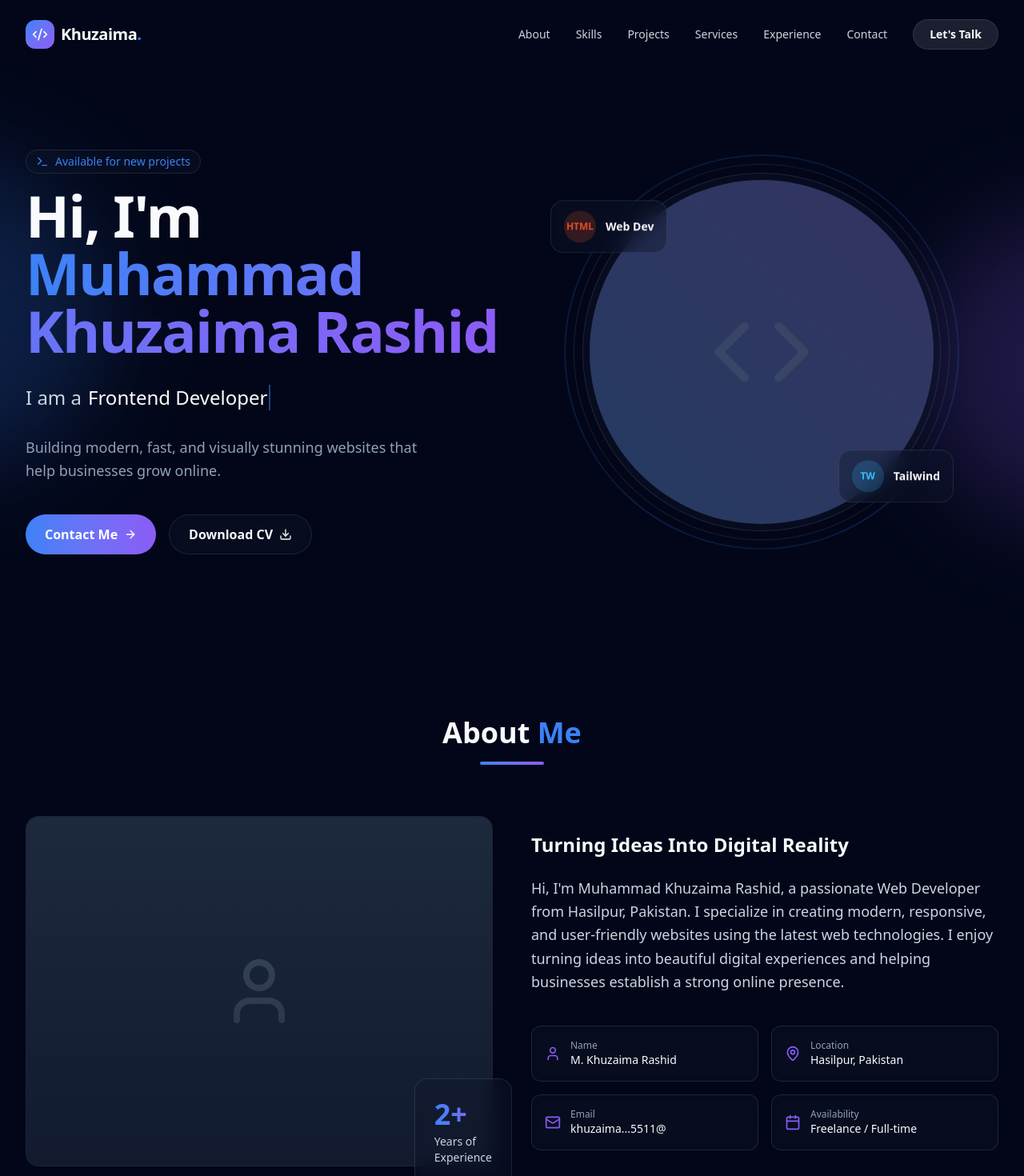
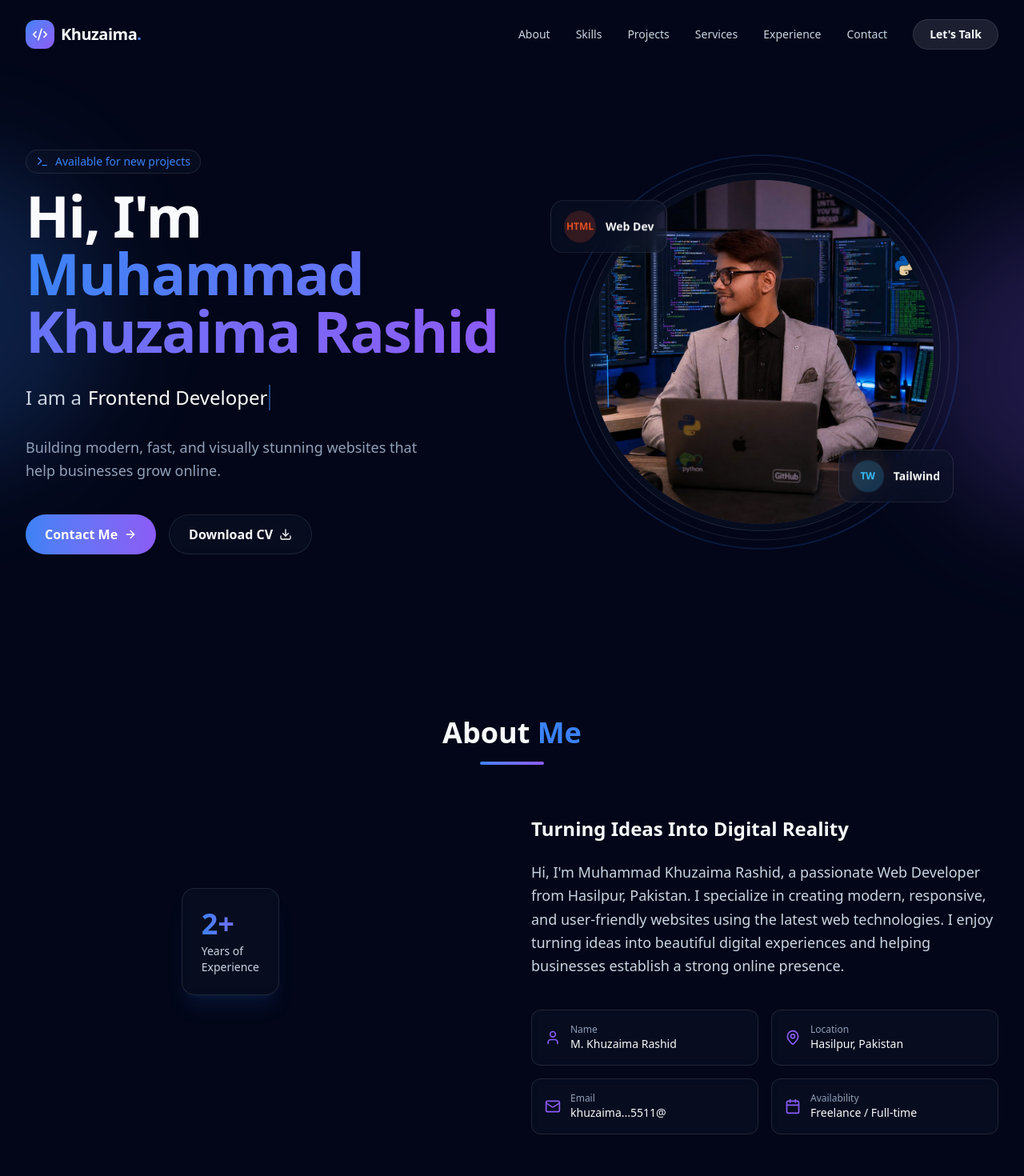
Before and after one commit to pythonkhuzi/khuzaimarashid, a React (Vite) app: page / in a window 1280 px wide. Shown: the top 1470 px of the page at 80% size. Built offline with nearby package versions, Linux system fonts and the light colour scheme.

Commit message:
Updated about section image and SEO fixes

```diff
--- a/index.html
+++ b/index.html
@@ -18,10 +18,9 @@
     <meta property="twitter:card" content="summary_large_image" />
     <meta property="twitter:title" content="Muhammad Khuzaima Rashid | Web Developer" />
     <meta property="twitter:description" content="Building modern, fast, and visually stunning websites that help businesses grow online." />
-
+    <meta name="google-site-verification" content="3wR2fXqx4WFvjeV1122fTxHOtODjMnQwzVpf2VhlCok" />
     <!-- Canonical URL to avoid duplicate content issues -->
     <link rel="canonical" href="https://khuzaimarashid.vercel.app/" />
-    <meta name="google-site-verification" content="3wR2fXqx4WFvjeV1122fTxHOtODjMnQwzVpf2VhlCok" />
   </head>
   <body>
     <div id="root"></div>
--- a/src/components/About.tsx
+++ b/src/components/About.tsx
@@ -22,18 +22,19 @@ export function About() {
             whileInView={{ opacity: 1, x: 0 }}
             viewport={{ once: true }}
             transition={{ duration: 0.6 }}
-            className="relative"
+            className="relative max-w-sm mx-auto md:max-w-none mb-10 md:mb-0"
           >
-            <div className="aspect-[4/3] rounded-2xl glass overflow-hidden relative group">
-              <div className="absolute inset-0 bg-slate-800 flex items-center justify-center transition-transform duration-500 group-hover:scale-105">
-                <User className="w-24 h-24 text-slate-600" />
+            <div className="aspect-square md:aspect-[4/3] lg:aspect-square rounded-2xl glass overflow-hidden relative group">
+              <div className="absolute inset-0 bg-slate-800 flex items-center justify-center transition-transform duration-700 group-hover:scale-105">
+                <img src="/profile.jpg" alt="Muhammad Khuzaima Rashid" className="w-full h-full object-cover" />
               </div>
-              <div className="absolute inset-0 bg-gradient-to-t from-slate-900/80 to-transparent"></div>
+              <div className="absolute inset-0 bg-gradient-to-t from-slate-950 via-transparent to-transparent opacity-90 pointer-events-none"></div>
+              <div className="absolute inset-0 bg-brand-purple/10 mix-blend-overlay pointer-events-none"></div>
             </div>
             {/* Experience Badge */}
-            <div className="absolute -bottom-6 -right-6 glass p-6 rounded-2xl hidden md:block">
-              <div className="text-4xl font-extrabold text-transparent bg-clip-text bg-gradient-to-r from-brand-blue to-brand-purple">2+</div>
-              <div className="text-sm font-medium text-slate-300 mt-1">Years of<br/>Experience</div>
+            <div className="absolute -bottom-6 -right-4 md:-right-6 glass p-4 md:p-6 rounded-2xl z-20 border border-brand-blue/20 shadow-xl shadow-brand-blue/10">
+              <div className="text-3xl md:text-4xl font-extrabold text-transparent bg-clip-text bg-gradient-to-r from-brand-blue to-brand-purple">2+</div>
+              <div className="text-xs md:text-sm font-medium text-slate-300 mt-1">Years of<br/>Experience</div>
             </div>
           </motion.div>
 
--- a/src/components/Hero.tsx
+++ b/src/components/Hero.tsx
@@ -103,9 +103,8 @@ export function Hero() {
 
               <div className="absolute inset-0 rounded-full overflow-hidden glass p-2">
                 <div className="w-full h-full bg-slate-800 rounded-full flex items-center justify-center overflow-hidden relative">
-                  {/* Placeholder for actual image */}
-                  <div className="absolute inset-0 bg-gradient-to-tr from-brand-blue/20 to-brand-purple/20"></div>
-                  <Code2Icon className="w-32 h-32 text-slate-600 opacity-50" />
+                  <img src="/profile.jpg" alt="Muhammad Khuzaima Rashid" className="w-full h-full object-cover relative z-10" />
+                  <div className="absolute inset-0 bg-gradient-to-tr from-brand-blue/20 to-brand-purple/20 mix-blend-overlay z-20 pointer-events-none"></div>
                 </div>
               </div>
 
```
